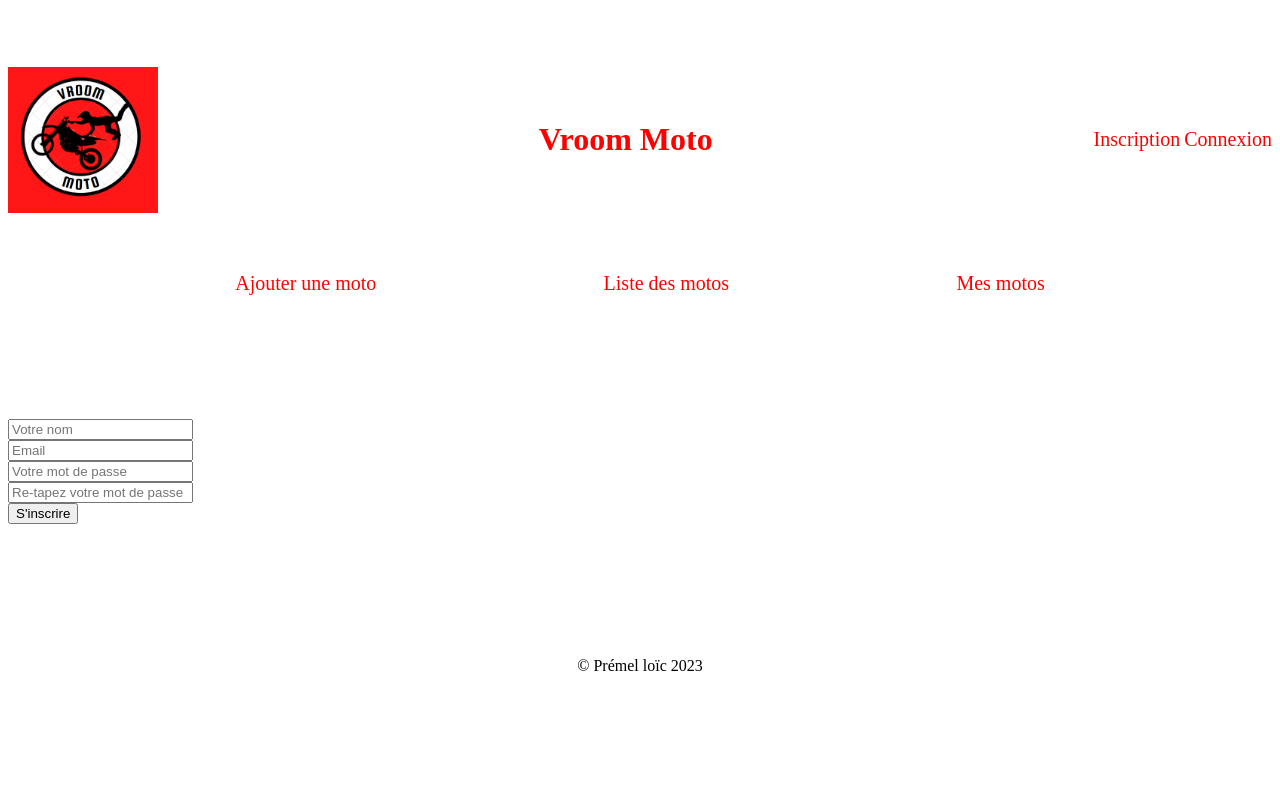
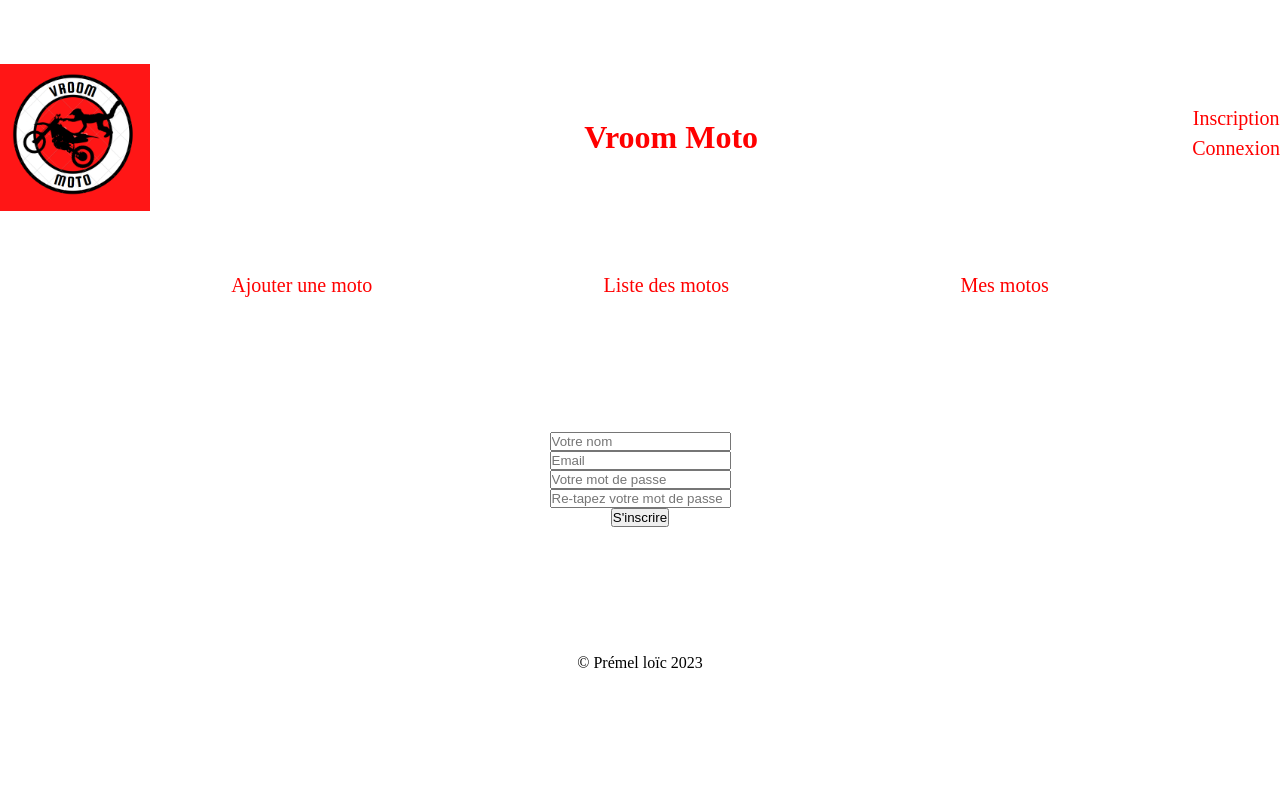
Before and after one commit to loic29290/vroom-moto, a PHP site: page /index.php?page=inscription in a window 1280 px wide. Run offline with PHP 8.4, Linux system fonts and the light colour scheme.

Commit message:
modification du 09/08/23

```diff
--- a/public/css/css.css
+++ b/public/css/css.css
@@ -1,3 +1,8 @@
+* {
+  padding: 0;
+  margin: 0;
+}
+
 body {
   display: grid;
   grid-template: "header" "nav" "main" "footer";
@@ -45,6 +50,27 @@ nav a {
   height: 30px;
 }
 
+main h1 {
+  display: flex;
+  flex-direction: column;
+  align-items: center;
+}
+
+div {
+  display: flex;
+  flex-direction: column;
+  align-items: center;
+}
+div img {
+  max-height: 150px;
+}
+
+form {
+  display: flex;
+  flex-direction: column;
+  align-items: center;
+}
+
 footer {
   display: flex;
   justify-content: space-evenly;
@@ -75,12 +101,5 @@ header h1 {
   color: red;
   align-items: center;
 }
-header a {
-  color: red;
-  font-size: 20px;
-  text-decoration: none;
-  height: 30px;
-  align-items: center;
-}
 
 /*# sourceMappingURL=css.css.map */
--- a/public/css/css.scss
+++ b/public/css/css.scss
@@ -1,4 +1,9 @@
+// Mobile First
+* {
+  padding: 0;
+  margin: 0;
 
+}
 //mise en forme du body
 body {
     display: grid;
@@ -63,7 +68,31 @@ body {
 }
 
        main{
-       }
+           h1{
+               display:flex;
+                flex-direction:column;
+                align-items:center;
+           }
+
+           }
+           div {
+                display:flex;
+                flex-direction:column;
+                align-items:center;
+               h2{}
+               p{}
+               img{
+                   max-height:150px;
+               }
+           }
+               form {
+                   display:flex;
+                   flex-direction:column;
+                   align-items:center;
+               }
+
+
+
 
       footer{
            display:flex;
@@ -111,11 +140,6 @@ body {
                 align-items:center;
                 }
          a{
-            color:red;
-            font-size:20px;
-            text-decoration:none;
-            height:30px;
-            align-items:center;
 
     }
 
--- a/vue/formulaire_moto.php
+++ b/vue/formulaire_moto.php
@@ -1,3 +1,4 @@
+<main>
 <form method="POST">
     <input name="marque" placeholder="marque" value="<?= $data['moto']->getMarque() ?>"/>
     <input name="modele" placeholder="modele" value="<?= $data['moto']->getModele() ?>"/>
@@ -7,3 +8,4 @@
     <input name="image_url" type="url" placeholder="URL d'une image" />
     <button name="submit">Envoyer</button>
 </form>
+</main>
--- a/vue/inscription.phtml
+++ b/vue/inscription.phtml
@@ -1,14 +1,9 @@
-<html>
-    <head>
-
-    </head>
-    <body>
+<main>
         <form method="POST">
             <input type="text" name="nom" placeholder="Votre nom" />
-             <input type="email" name="email" placeholder="Email" />
+            <input type="email" name="email" placeholder="Email" />
             <input type="password" name="pwd" placeholder="Votre mot de passe" />
             <input type="password" name="pwd2" placeholder="Re-tapez votre mot de passe" />
             <button name="subscribe">S'inscrire</button>
         </form>
-    </body>
-</html>
+</main>
--- a/vue/mes_motos.php
+++ b/vue/mes_motos.php
@@ -1,5 +1,5 @@
 <main>
-<h2>Mes motos</h2>
+<h1>Mes motos</h1>
 <?php
 
 foreach($data['motos'] as $moto) {
```
Also changed, not shown: vue/moto.php (+27 -2 lines), 1 other file.
